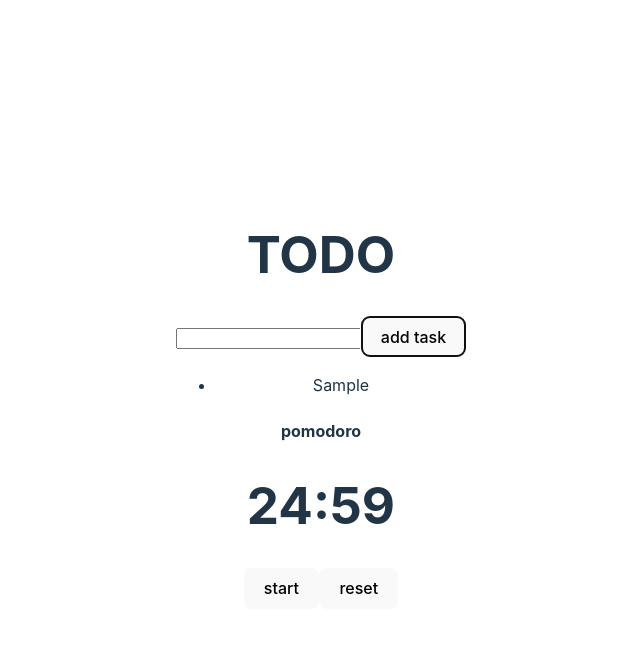
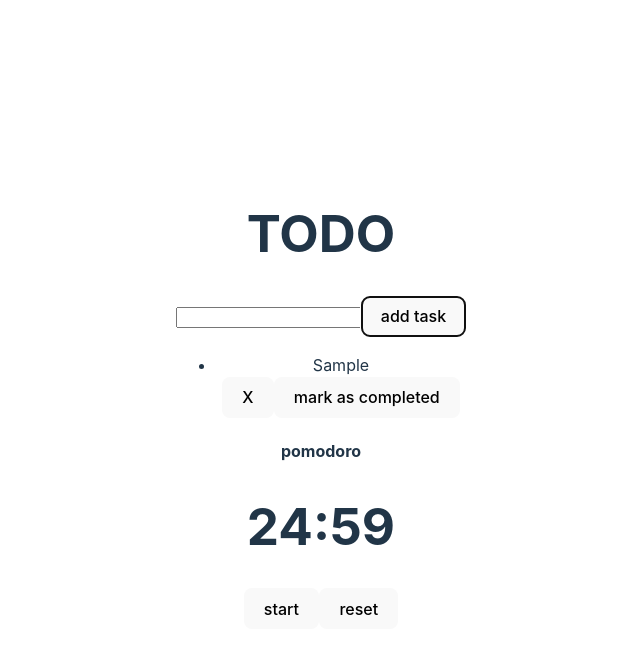
Before and after one commit to igorsantos13/lkdfjwoeingw, a React (Vite) app: page / in a window 1280 px wide. Both pictures are taken after typing "Sample" into the empty fields and a click on the button "add task". Shown: the top 654 px of the page, without its empty margins (319-959 px from the left). Built offline with nearby package versions, Linux system fonts and the light colour scheme.

Commit message:
improved tasks

```diff
--- a/src/App.jsx
+++ b/src/App.jsx
@@ -5,6 +5,8 @@
   //for todos
   const [task, setTask] = useState('')
   const [taskList, setTaskList] = useState([])
+  const [completed, setCompleted] = useState(false)
+
 
   //for pomodoro
   const [minutes, setMinutes] = useState(24)
@@ -14,11 +16,35 @@
 
   const handleClick = (event) => {
     event.preventDefault()
-    setTaskList((previousTasks)=> [...previousTasks, task])
+
+    if(task === ''){
+      return ''
+    }else{
+      setTaskList((previousTasks)=> [...previousTasks, task])
+
+    }
     setTask('')
 
   }
 
+  const deletTask = (event, taskIndex) => {
+    event.preventDefault()
+
+    setTaskList(prev => prev.filter((item, index) => index !==  taskIndex))
+
+  }
+
+  const completedTask = (event, taskIndex) => {
+    event.preventDefault()
+    // vairavel setCompleted(true) atualiza para todos
+    //mudar taskList para objeto
+    //task: 'task', completed: false
+    console.log('completed!')
+
+  }
+
+
+//pomodoro
   function handleStartTimer() {
     if (!intervalId) {
       const id = setInterval(() => {
@@ -62,7 +88,16 @@
 
         <ul>
           {taskList?.map((item, index) => (
-            <li key={index}>{item}</li>
+            <div >
+              {/* ajustar aqui depois do completedTask */}
+              <li
+              contentEditable={completed ? false : true}
+              key={index}>{completed ? `${item} TASK COMPLETED!` : item}</li>
+              <button key={index} onClick={(event)=>deletTask(event, index)}>X</button>
+              <button key={index} onClick={(event)=>completedTask(event, index)}>mark as completed</button>
+
+            </div>
+
           ))}
         </ul>
 
@@ -76,7 +111,7 @@
           <h1>{minutes}:{seconds < 10 ? `0${seconds}` : seconds}</h1>
 
           <button onClick={handleStartTimer}>start</button>
-          <button>reset</button>
+          <button onClick={stopTimer}>reset</button>
         </div>
       </div>
     </>
```
